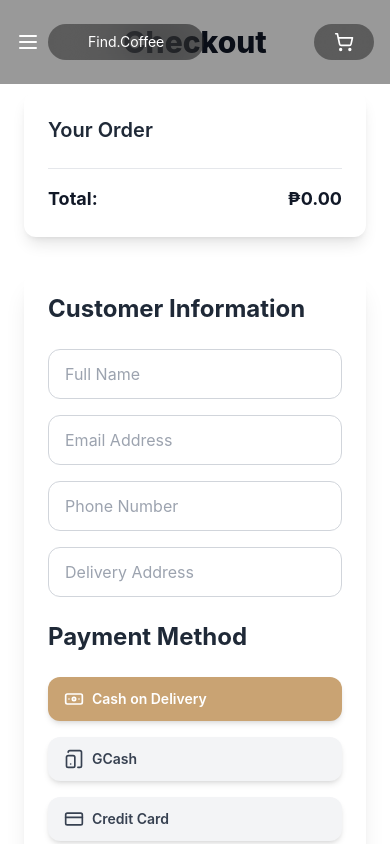
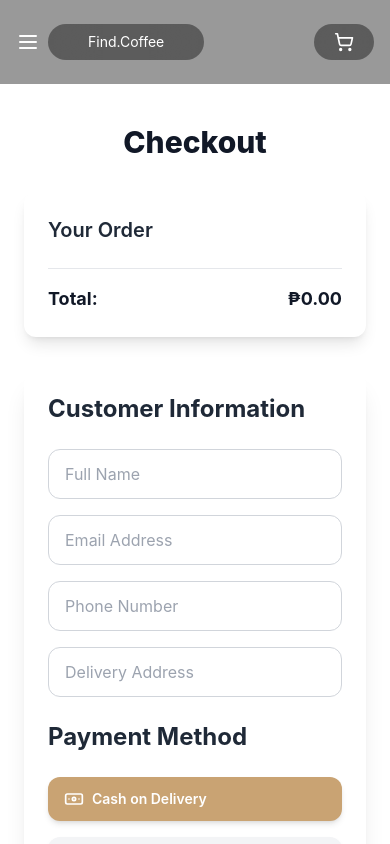
Before and after one commit to 4LEX12345/find-coffee, a Nuxt app: page /checkout in a window 390 px wide. Shown: the top 844 px of the page. Built offline with nearby package versions, Linux system fonts and the light colour scheme.

Commit message:
checkout

```diff
--- a/app/pages/checkout.vue
+++ b/app/pages/checkout.vue
@@ -1,5 +1,5 @@
 <template>
-  <div class="max-w-6xl mx-auto p-6">
+  <div class="max-w-6xl mx-auto p-6 md:mt-0 mt-[100px]">
     <h1 class="text-3xl font-extrabold text-gray-900 text-center mb-8">Checkout</h1>
 
     <div class="flex flex-col lg:flex-row gap-8">
```
